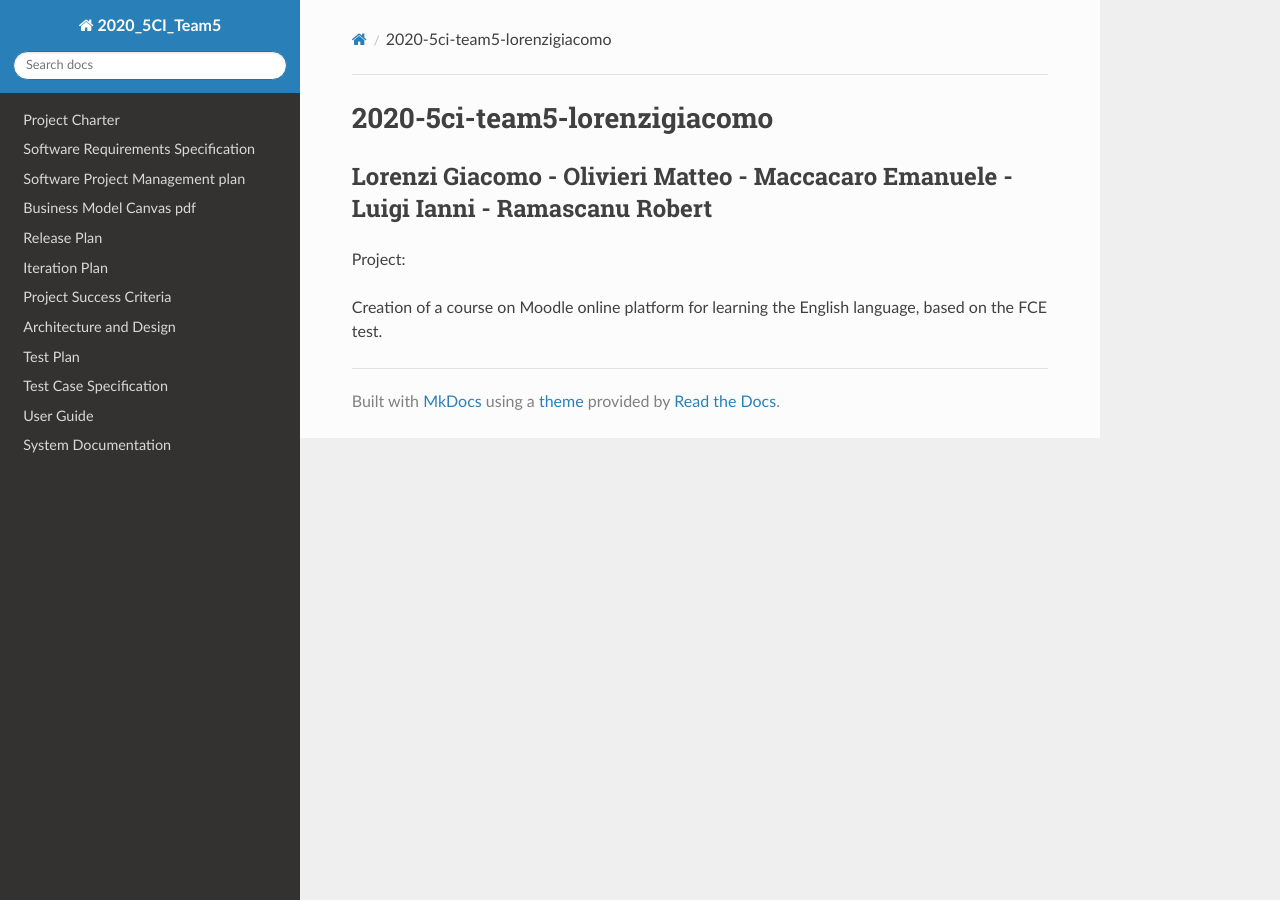
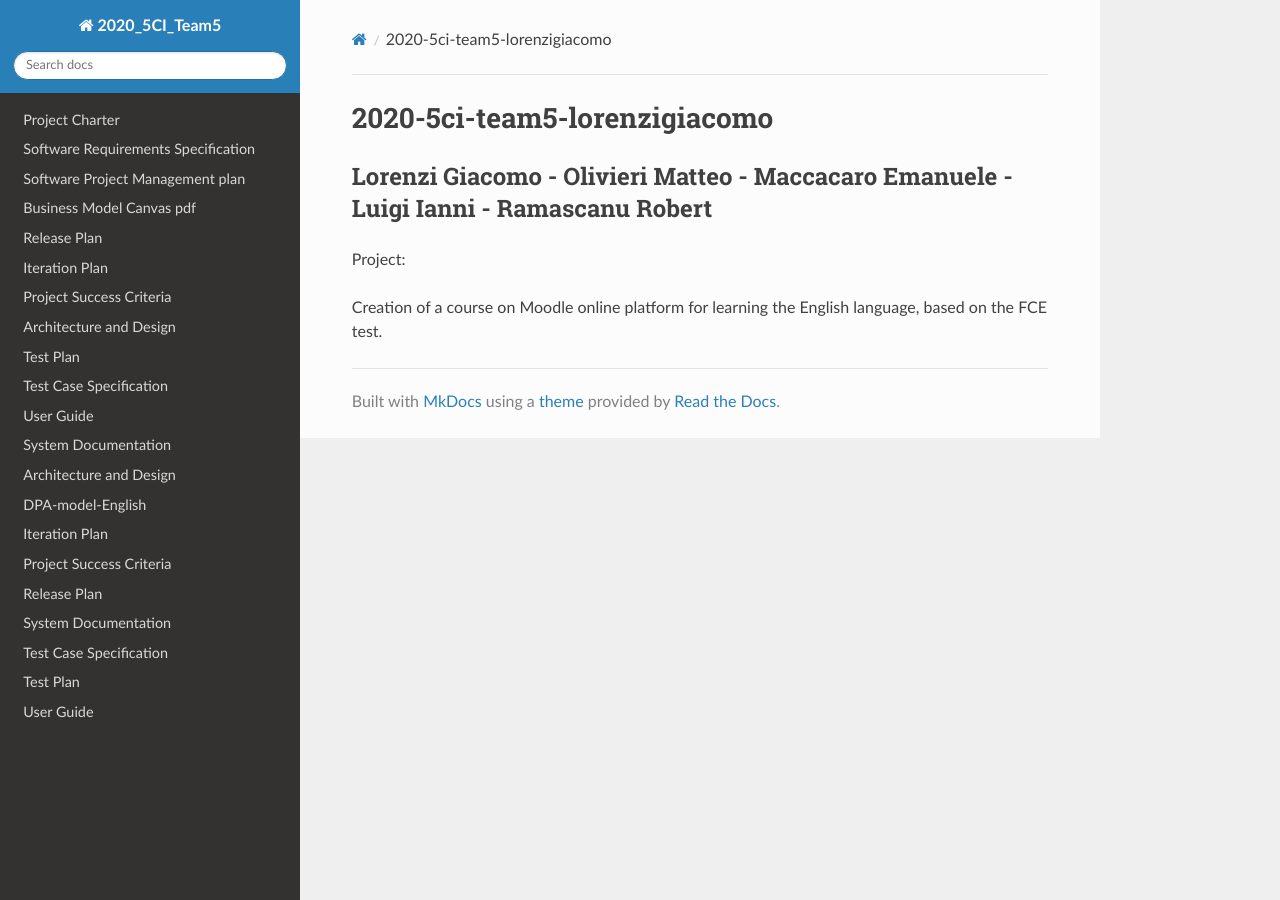
Before and after one commit to giacob500/2020-5ci-team5-lorenzigiacomo, an MkDocs documentation site: the page built from docs/index.md, in a window 1280 px wide. Built offline with MkDocs 1.6.1, drawn with Linux system fonts in a browser that asks for light colours; nearby versions of some CDN libraries.

Commit message:
Update with second part of documentation

```diff
--- a/mkdocs.yml
+++ b/mkdocs.yml
@@ -12,6 +12,15 @@ nav:
     - 'Test Case Specification': 'Test Case Specification.md'
     - 'User Guide': 'User guide.md'
     - 'System Documentation': 'System Documentation.md'
+    - 'Architecture and Design': 'Architecture and Design.pdf'
+    - 'DPA-model-English': 'DPA-model-English.pdf'
+    - 'Iteration Plan': 'Iteration Plan.pdf'
+    - 'Project Success Criteria': 'Project Success Criteria.pdf'
+    - 'Release Plan': 'Release Plan.pdf'
+    - 'System Documentation': 'System Documentation FINITO.pdf'
+    - 'Test Case Specification': 'Test Case Specification.pdf'
+    - 'Test Plan': 'Test Plan.pdf'
+    - 'User Guide': 'User Guide.pdf'
 
 
 theme:
```
